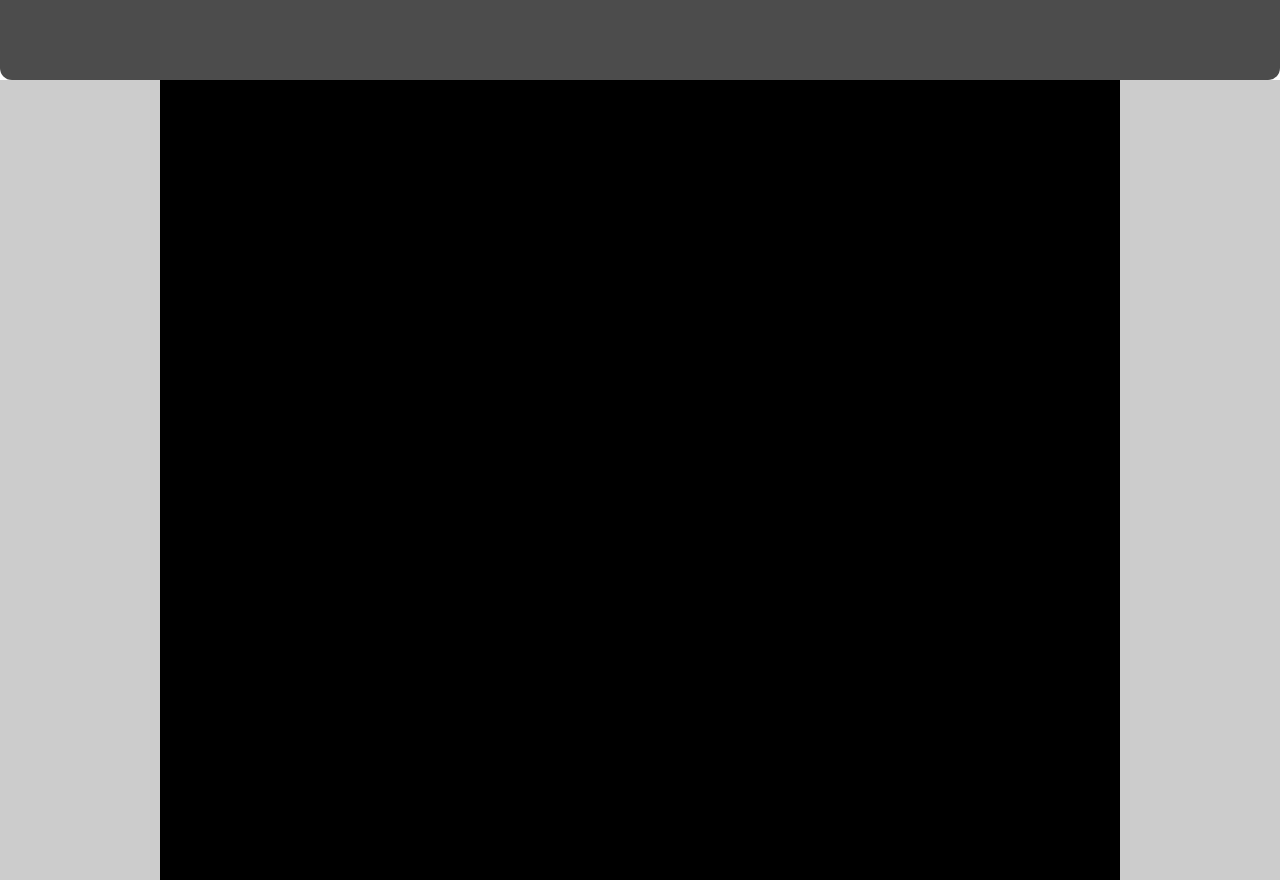
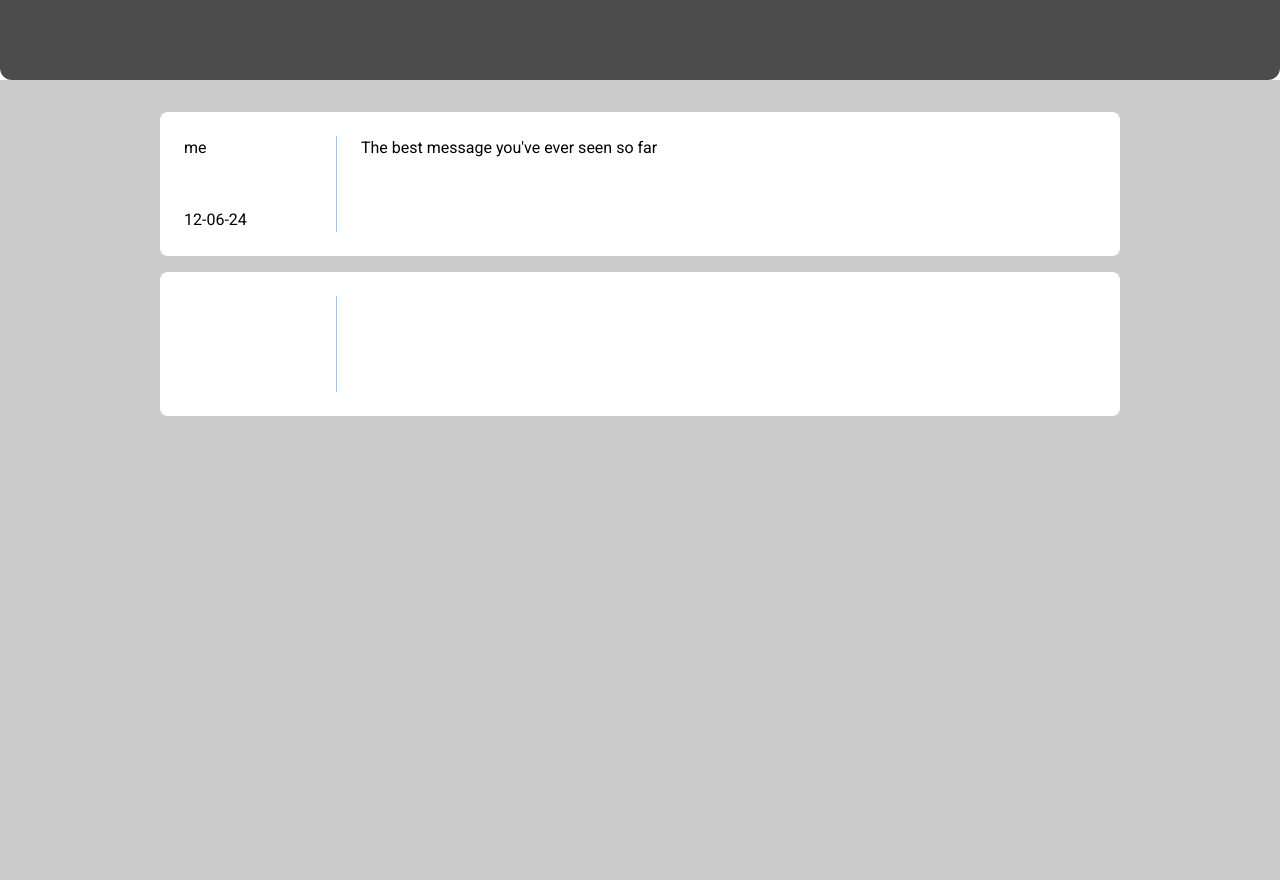
Before and after one commit to hugoponthieu/dorum-front, an Angular app: page /topic/1 in a window 1280 px wide. Built offline with nearby package versions, Linux system fonts and the light colour scheme.

Commit message:
message component

```diff
--- a/src/app/message/message.component.html
+++ b/src/app/message/message.component.html
@@ -1 +1,10 @@
-<p>message works!</p>
+<div class="flex flex-col w-full h-36 bg-white rounded-lg">
+    <div class="grid grid-cols-12 divide-x divide-blue-300 p-6 h-full">
+        <div class="col-span-2 justify-between">
+            <div class="flex flex-col justify-between h-full">
+                <p>{{message.author}}</p> <p>{{message.date}}</p>
+            </div>
+        </div>
+        <div class="pl-6 col-span-10 ">{{message.content}}</div>
+    </div>
+</div>
--- a/src/app/message/message.component.ts
+++ b/src/app/message/message.component.ts
@@ -1,4 +1,5 @@
-import { Component } from '@angular/core';
+import { Component, Input } from '@angular/core';
+import { Message } from '../models/message';
 
 @Component({
   selector: 'app-message',
@@ -7,5 +8,12 @@ import { Component } from '@angular/core';
   templateUrl: './message.component.html',
 })
 export class MessageComponent {
+  @Input() message: Message = {
+    author: '',
+    content: '',
+    id: '',
+    date: ''
+  };
+
 
 }
--- /dev/null
+++ b/src/app/models/message.ts
@@ -0,0 +1,6 @@
+export interface Message {
+    author: string
+    content: string
+    id: string
+    date: string
+}
--- a/src/app/topic-screen/topic-screen.component.html
+++ b/src/app/topic-screen/topic-screen.component.html
@@ -1,8 +1,9 @@
 <div class="flex flex-row bg-black/70 h-20 rounded-b-xl"></div>
 
 <div class="flex flex-row bg-black/20 h-full justify-center ">
-<div class="flex flex-col bg-black w-3/4">
-
+<div class="flex flex-col  w-3/4 pt-8 space-y-4">
+    <app-message [message]="message"></app-message>
+    <app-message></app-message>
 </div>
 
 </div>
--- a/src/app/topic-screen/topic-screen.component.ts
+++ b/src/app/topic-screen/topic-screen.component.ts
@@ -1,12 +1,19 @@
 import { Component } from '@angular/core';
 import { PostTableComponent } from "../post-table/post-table.component";
+import { MessageComponent } from "../message/message.component";
+import { Message } from '../models/message';
 
 @Component({
     selector: 'app-topic-screen',
     standalone: true,
     templateUrl: './topic-screen.component.html',
-    imports: [PostTableComponent]
+    imports: [PostTableComponent, MessageComponent]
 })
 export class TopicScreenComponent {
-
+    message: Message = {
+        id: "1231",
+        content: "The best message you've ever seen so far",
+        author: "me",
+        date: "12-06-24"
+      }
 }
```
